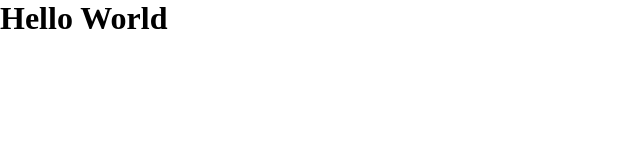
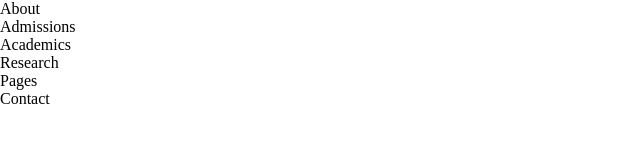
Before and after one commit to hazrat120/School-Website-Using-Html-and-Css, a website: page index.html in a window 1280 px wide. Shown: the whole page, without its empty margins (0-640 px from the left). Drawn offline with Linux system fonts and the light colour scheme.

Commit message:
Nav item add

```diff
--- a/index.html
+++ b/index.html
@@ -3,10 +3,25 @@
   <head>
     <meta charset="UTF-8" />
     <meta name="viewport" content="width=device-width, initial-scale=1.0" />
+    <link rel="shortcut icon" href="./images/favicon.ico" type="image/x-icon">
     <link rel="stylesheet" href="style.css" />
-    <title>Jangalia High School and College</title>
+    <style>
+      @import url('https://fonts.googleapis.com/css2?family=Lora:ital,wght@0,400..700;1,400..700&display=swap');
+    </style>
+    <title>Home Page</title>
   </head>
   <body>
-    <h1>Hello World</h1>
+    <!------------ Navbar Star ------------->
+    <nav id="nav-head">
+        <ul id="">
+          <li class="nav-li">About</li>
+          <li class="nav-li">Admissions</li>
+          <li class="nav-li">Academics</li>
+          <li class="nav-li">Research</li>
+          <li class="nav-li">Pages</li>
+          <li class="nav-li">Contact</li>
+        </ul>
+
+    </nav>
   </body>
 </html>
```
